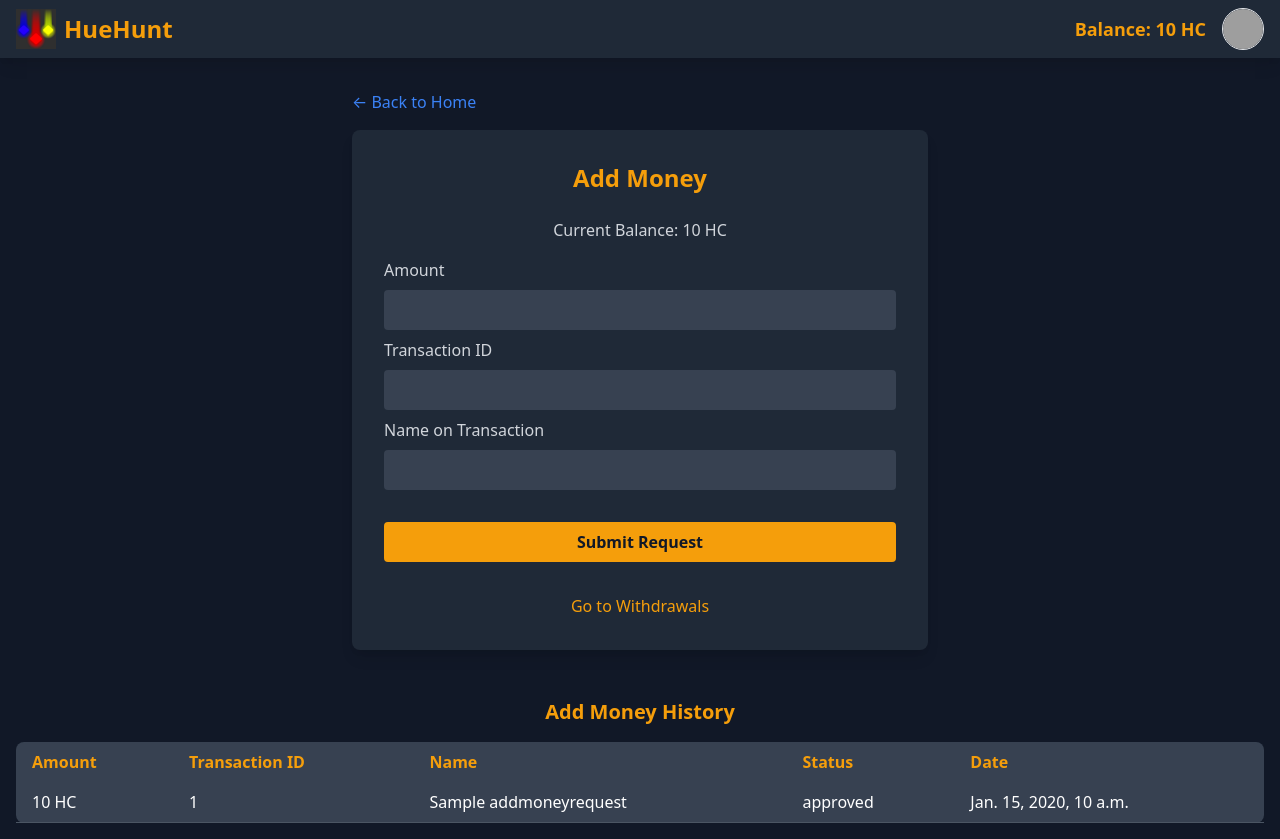
After one commit to ofmukesh/HueHunt, a Django app: page /payments/add/ in a window 1280 px wide. The commit adds this page. Run offline with Django 5.2, Linux system fonts and the light colour scheme; a user stored in the database is signed in; tables that the repository leaves empty hold one stand-in row (values such as "Sample post"); grey boxes are pictures that could not be loaded.

Commit message:
add money done

```diff
--- a/src/live_game/views.py
+++ b/src/live_game/views.py
@@ -98,6 +98,7 @@ def complete_live_games():
             for user_bet in user_bets:
                 if user_bet.chosen_color == lowest_bet_color:
                     user_bet.user.balance += game.game_profile.win_reward
+                    user_bet.user.matches_won+=1
                     user_bet.user.save()
 
             # update the game status
--- a/src/payment/forms.py
+++ b/src/payment/forms.py
@@ -19,3 +19,14 @@ class PaymentForm(forms.Form):
         if amount > self.balance:
             raise forms.ValidationError('Amount exceeds current balance.')
         return amount
+
+
+class AddMoneyForm(forms.Form):
+    amount = forms.IntegerField(min_value=100, label='Amount')
+    transaction_id = forms.CharField(max_length=100, label='Transaction ID')
+    name = forms.CharField(max_length=100, label='Name on Transaction')
+
+    def __init__(self, *args, **kwargs):
+        super(AddMoneyForm, self).__init__(*args, **kwargs)
+        for visible in self.visible_fields():
+            visible.field.widget.attrs['class'] = 'w-full p-2 rounded bg-gray-700 text-white focus:outline-none focus:ring-2 focus:ring-yellow-500'
--- a/src/payment/models.py
+++ b/src/payment/models.py
@@ -52,3 +52,22 @@ class Payment(models.Model):
 
     def __str__(self):
         return f"{self.account.user.username} - {self.amount} - {self.status}"
+
+
+class AddMoneyRequest(models.Model):
+    account = models.ForeignKey(Account, on_delete=models.CASCADE)
+    amount = models.IntegerField()
+    transaction_id = models.CharField(max_length=100)
+    name = models.CharField(max_length=100)
+    created_at = models.DateTimeField(auto_now_add=True)
+    status = models.CharField(
+        max_length=20, choices=PAYMENT_STATUS_CHOICES, default='pending')
+
+    def save(self, *args, **kwargs):
+        if self.status == 'approved' and not self.pk:
+            self.account.balance += self.amount
+            self.account.save()
+        super(AddMoneyRequest, self).save(*args, **kwargs)
+
+    def __str__(self):
+        return f"{self.account.user.username} - {self.amount} - {self.status}"
--- a/src/payment/urls.py
+++ b/src/payment/urls.py
@@ -1,8 +1,8 @@
 from django.urls import path
-from .views import PaymentView
+from .views import PaymentView, AddMoneyView
 from django.contrib.auth.decorators import login_required
-
 
 urlpatterns = [
     path('', login_required(PaymentView.as_view()), name='payment'),
+    path('add/', login_required(AddMoneyView.as_view()), name='add_money'),
 ]
--- a/src/payment/views.py
+++ b/src/payment/views.py
@@ -1,6 +1,6 @@
-from .models import Payment
+from .models import Payment,AddMoneyRequest
 from django.views import View
-from .forms import PaymentForm
+from .forms import PaymentForm,AddMoneyForm
 from account.models import Account
 from django.shortcuts import render, redirect
 from django.core.exceptions import ValidationError
@@ -54,3 +54,39 @@ class PaymentView(View):
             'form': form
         }
         return render(request, 'account/payment.html', context)
+
+
+class AddMoneyView(View):
+    def get(self, request):
+        user = request.user
+        account = Account.objects.get_by_user(user=user)
+        requests = AddMoneyRequest.objects.filter(account=account).order_by('-created_at')
+
+        context = {
+            'balance': account.balance,
+            'form': AddMoneyForm(),
+            'requests': requests
+        }
+        return render(request, 'account/add_money.html', context)
+
+    def post(self, request):
+        user = request.user
+        account = Account.objects.get_by_user(user=user)
+        form = AddMoneyForm(request.POST)
+
+        if form.is_valid():
+            AddMoneyRequest.objects.create(
+                account=account,
+                amount=form.cleaned_data['amount'],
+                transaction_id=form.cleaned_data['transaction_id'],
+                name=form.cleaned_data['name']
+            )
+            return redirect('add_money')
+
+        requests = AddMoneyRequest.objects.filter(account=account).order_by('-created_at')
+        context = {
+            'balance': account.balance,
+            'form': form,
+            'requests': requests
+        }
+        return render(request, 'account/add_money.html', context)
--- a/src/templates/account/account.html
+++ b/src/templates/account/account.html
@@ -43,6 +43,10 @@
                 </button>
             </form>
         </div>
+        <!-- add money url -->
+        <div class="text-center bg-yellow-500 py-2 px-6 rounded hover:bg-yellow-600">
+            <a href="{% url 'add_money' %}" class="hover:underline">Add Money</a>
+        </div>
         <!-- payment url -->
         <div class="text-center bg-yellow-500 py-2 px-6 rounded hover:bg-yellow-600">
             <a href="{% url 'payment' %}" class="hover:underline">Manage Payments</a>
--- /dev/null
+++ b/src/templates/account/add_money.html
@@ -0,0 +1,88 @@
+{% extends "base.html" %}
+
+{% block title %}Add Money{% endblock %}
+
+{% block content %}
+<div class="flex flex-col justify-center items-center">
+    <!-- Back Button -->
+    <div class="w-full max-w-xl mt-4">
+        <a href="{% url 'home' %}" class="text-blue-500 hover:underline">&larr; Back to Home</a>
+    </div>
+
+    <div class="w-full max-w-xl bg-gray-800 p-8 rounded-lg shadow-lg mt-4">
+        <h2 class="text-2xl font-bold text-yellow-500 mb-6 text-center">Add Money</h2>
+
+        <!-- Current Balance -->
+        <div class="mb-4 text-center">
+            <p class="text-gray-300">Current Balance: {{ balance }} HC</p>
+        </div>
+
+        <!-- Add Money Form -->
+        <div class="mb-8">
+            <form method="post" class="gap-y-2 flex flex-col" action="{% url 'add_money' %}">
+                {% csrf_token %}
+                {% for field in form %}
+                <div>
+                    <label for="{{ field.id_for_label }}" class="block text-gray-300 mb-2">{{ field.label }}</label>
+                    {{ field }}
+                    {% for error in field.errors %}
+                    <p class="text-red-500">{{ error }}</p>
+                    {% endfor %}
+                </div>
+                {% endfor %}
+
+                {% if form.non_field_errors %}
+                <div class="text-red-500 mb-4">
+                    {% for error in form.non_field_errors %}
+                    <p>{{ error }}</p>
+                    {% endfor %}
+                </div>
+                {% endif %}
+
+                <button type="submit"
+                    class="w-full py-2 mt-6 bg-yellow-500 text-gray-900 font-bold rounded hover:bg-yellow-600 focus:outline-none focus:ring-2 focus:ring-yellow-500">
+                    Submit Request
+                </button>
+            </form>
+        </div>
+
+        <!-- Navigation Links -->
+        <div class="mt-4 text-center">
+            <a href="{% url 'payment' %}" class="text-yellow-500 hover:underline">Go to Withdrawals</a>
+        </div>
+    </div>
+
+    <!-- Request History -->
+    <div class="mt-12 w-full">
+        <h3 class="text-xl font-bold text-yellow-500 mb-4 text-center">Add Money History</h3>
+        <div class="overflow-x-auto max-h-40 overflow-y-auto">
+            <table class="min-w-full bg-gray-700 rounded-lg">
+                <thead>
+                    <tr>
+                        <th class="py-2 px-4 text-left text-yellow-500">Amount</th>
+                        <th class="py-2 px-4 text-left text-yellow-500">Transaction ID</th>
+                        <th class="py-2 px-4 text-left text-yellow-500">Name</th>
+                        <th class="py-2 px-4 text-left text-yellow-500">Status</th>
+                        <th class="py-2 px-4 text-left text-yellow-500">Date</th>
+                    </tr>
+                </thead>
+                <tbody>
+                    {% for request in requests %}
+                    <tr class="border-b border-gray-600">
+                        <td class="py-2 px-4">{{ request.amount }} HC</td>
+                        <td class="py-2 px-4">{{ request.transaction_id }}</td>
+                        <td class="py-2 px-4">{{ request.name }}</td>
+                        <td class="py-2 px-4">{{ request.status }}</td>
+                        <td class="py-2 px-4">{{ request.created_at }}</td>
+                    </tr>
+                    {% empty %}
+                    <tr>
+                        <td colspan="5" class="py-2 px-4 text-center">No requests available.</td>
+                    </tr>
+                    {% endfor %}
+                </tbody>
+            </table>
+        </div>
+    </div>
+</div>
+{% endblock %}
--- a/src/templates/base.html
+++ b/src/templates/base.html
@@ -51,6 +51,8 @@
                             class="block px-4 py-2 text-gray-300 hover:bg-gray-700 hover:text-white">Account</a>
                         <a href="{% url 'payment' %}"
                             class="block px-4 py-2 text-gray-300 hover:bg-gray-700 hover:text-white">Withdraw</a>
+                        <a href="{% url 'add_money' %}"
+                            class="block px-4 py-2 text-gray-300 hover:bg-gray-700 hover:text-white">Add Money</a>
                         <form method="post" action="{% url 'logout' %}" class="block">
                             {% csrf_token %}
                             <button type="submit"
--- a/src/templates/home.html
+++ b/src/templates/home.html
@@ -6,9 +6,10 @@
 <div class="max-w-4xl mx-auto p-8 rounded-lg text-white">
     <h1 class="text-3xl font-bold mb-6 text-center">Welcome to HueHunt</h1>
 
-    <!-- Account and Withdraw Links -->
+    <!-- Account, Add Money, and Withdraw Links -->
     <div class="flex justify-end mb-6">
         <a href="{% url 'account' %}" class="text-blue-500 hover:underline mr-4">Account</a>
+        <a href="{% url 'add_money' %}" class="text-blue-500 hover:underline mr-4">Add Money</a>
         <a href="{% url 'payment' %}" class="text-blue-500 hover:underline">Withdraw</a>
     </div>
 
```
Also changed, not shown: src/payment/admin.py (+23 -1 lines), src/payment/migrations/0005_addmoneyrequest.py (added).
